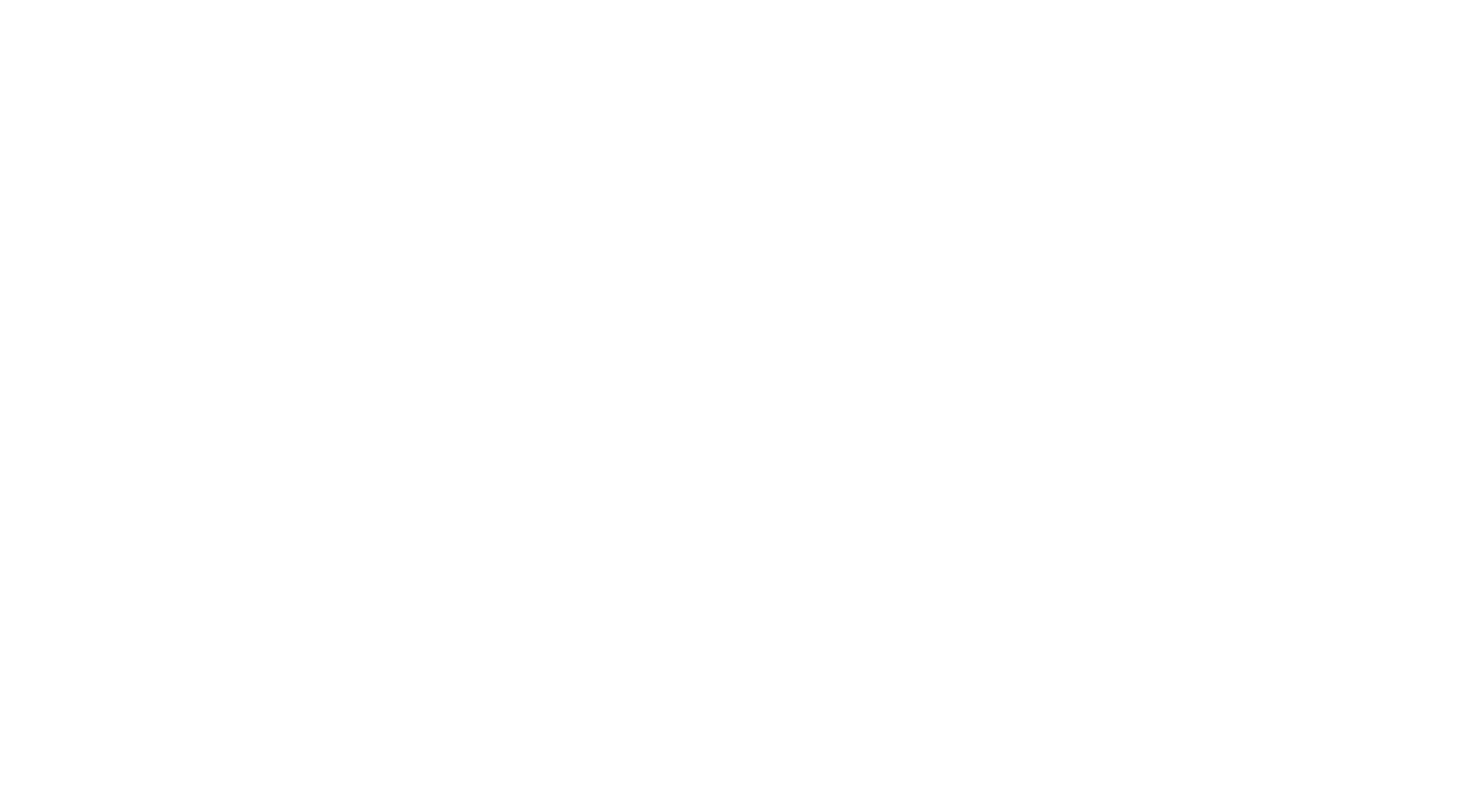
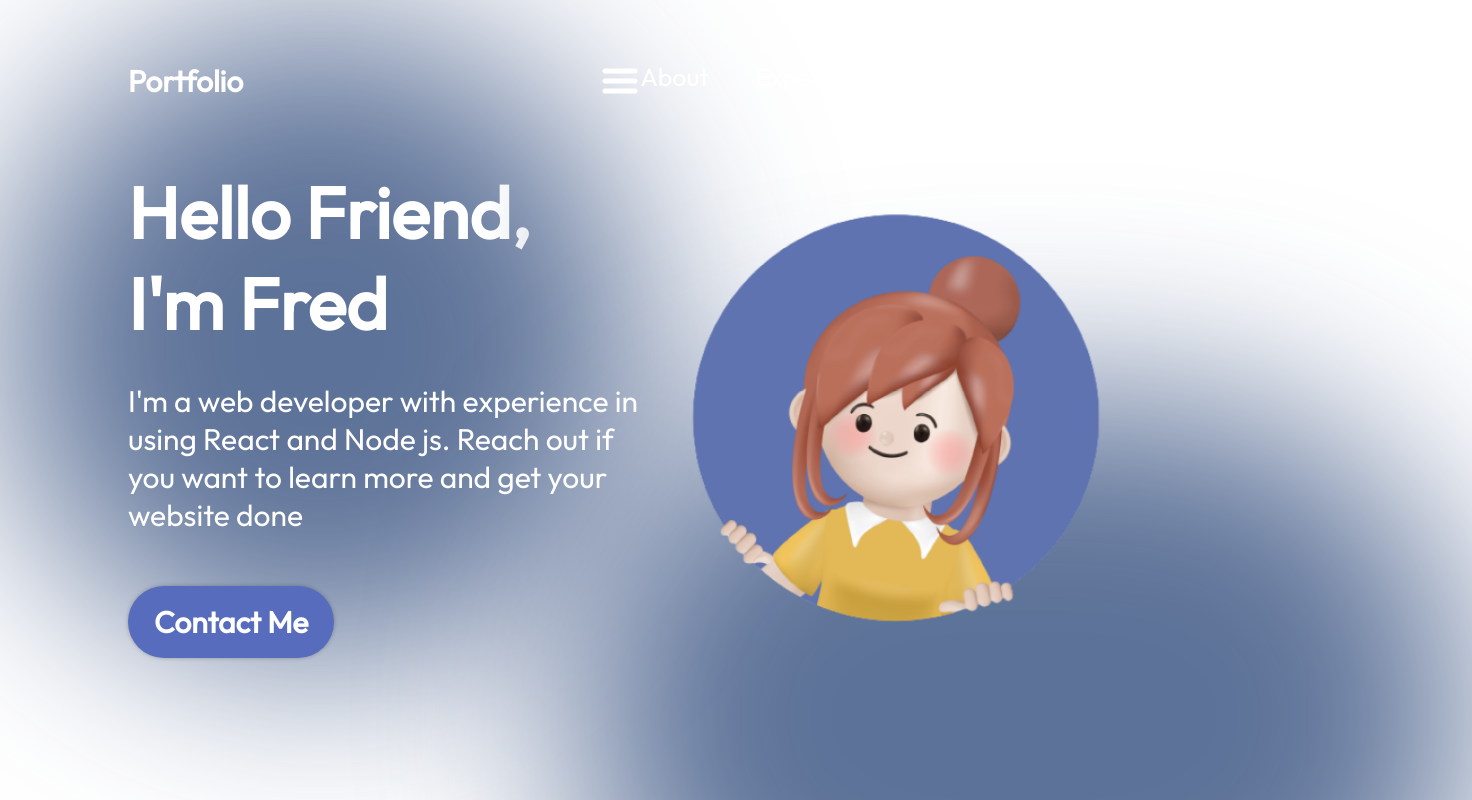
Before and after one commit to fredjuma007/portfolio, a React (Vite) app: page / in a window 1280 px wide. Shown: the top 800 px of the page, 1472 px wide, since content can reach past the window. Built offline with nearby package versions, Linux system fonts and the light colour scheme.

Commit message:
hero section

```diff
--- a/src/App.jsx
+++ b/src/App.jsx
@@ -1,4 +1,5 @@
 import styles from './App.module.css'
+import { Hero } from './components/Hero/Hero'
 import { Navbar } from './components/Navbar/Navbar'
 
 function App() {
@@ -6,6 +7,7 @@
   return (
     <div className={styles.app}>
      <Navbar />
+     <Hero />
 
     </div>
 
--- /dev/null
+++ b/src/components/Hero/Hero.jsx
@@ -0,0 +1,22 @@
+import React from 'react'
+
+import styles from "./Hero.module.css";
+import { getImageUrl } from '../../utils'
+
+export const Hero = () => {
+  return (
+  <section className={styles.container}>
+    <div className={styles.content}>
+        <h1 className={styles.title}>Hello Friend, I'm Fred</h1>
+        <p className={styles.description}>I'm a web developer with experience in using React and Node js.
+            Reach out if you want to learn more and get your website done
+        </p>
+        <a href="mailto:fredjuma8@gmail.com" className={styles.contactBtn}>
+            Contact Me</a>
+    </div>
+    <img src={getImageUrl('hero/heroImage.png')} alt="hero image of me" className={styles.heroImg} />
+    <div className={styles.topBlur} />
+      <div className={styles.bottomBlur} />
+  </section>
+    );
+}
--- /dev/null
+++ b/src/components/Hero/Hero.module.css
@@ -0,0 +1,111 @@
+@import "../../var.css";
+
+.container {
+  position: relative;
+  display: flex;
+  align-items: center;
+  justify-content: space-between;
+  margin-top: 49px;
+  z-index: 1;
+  margin-left: 10%;
+  margin-right: 10%;
+}
+
+.content {
+  display: flex;
+  flex-direction: column;
+  align-items: flex-start;
+  color: var(--color-text);
+  z-index: 1;
+}
+
+.title {
+  font-size: 72px;
+  font-weight: 900;
+  margin-bottom: 33px;
+  font-family: var(--font-roboto);
+  background: linear-gradient(
+    90deg,
+    rgba(255, 255, 255, 1) 70%,
+    rgba(255, 255, 255, 0) 120%
+  );
+  -webkit-text-fill-color: transparent;
+  -webkit-background-clip: text;
+}
+
+.description {
+  font-size: 30px;
+  font-family: var(--font-roboto);
+  margin-bottom: 52px;
+}
+
+.contactBtn {
+  text-decoration: none;
+  background-color: var(--color-primary);
+  color: var(--color-text);
+  border-radius: 100px;
+  font-size: 30px;
+  font-weight: 600;
+  padding: 17px 26px;
+  box-shadow: 0 0 4px 0 rgba(0, 0, 0, 0.25);
+}
+
+.heroImg {
+  width: 50%;
+  z-index: 1;
+
+  animation-name: floating;
+  animation-duration: 3s;
+  animation-iteration-count: infinite;
+  animation-timing-function: ease-in-out;
+}
+
+@keyframes floating {
+  0% {
+    transform: translate(0, 0px);
+  }
+  50% {
+    transform: translate(0, 10px);
+  }
+  100% {
+    transform: translate(0, -0px);
+  }
+}
+
+.topBlur {
+  position: absolute;
+  width: 50vw;
+  height: 50vw;
+  min-width: 350px;
+  min-width: 350px;
+  top: -128px;
+  left: -10vw;
+  border-radius: 764px;
+  background: rgba(25, 55, 109, 0.7);
+  filter: blur(100px);
+  z-index: 0;
+}
+
+.bottomBlur {
+  position: absolute;
+  width: 70vw;
+  height: 50vw;
+  min-width: 350px;
+  min-width: 250px;
+  top: 246px;
+  right: -25vw;
+  border-radius: 764px;
+  background: rgba(25, 55, 109, 0.7);
+  filter: blur(100px);
+  z-index: 0;
+}
+
+@media screen and (max-width: 830px) {
+  .container {
+    flex-direction: column-reverse;
+  }
+
+  .content {
+    align-items: center;
+  }
+}
```
